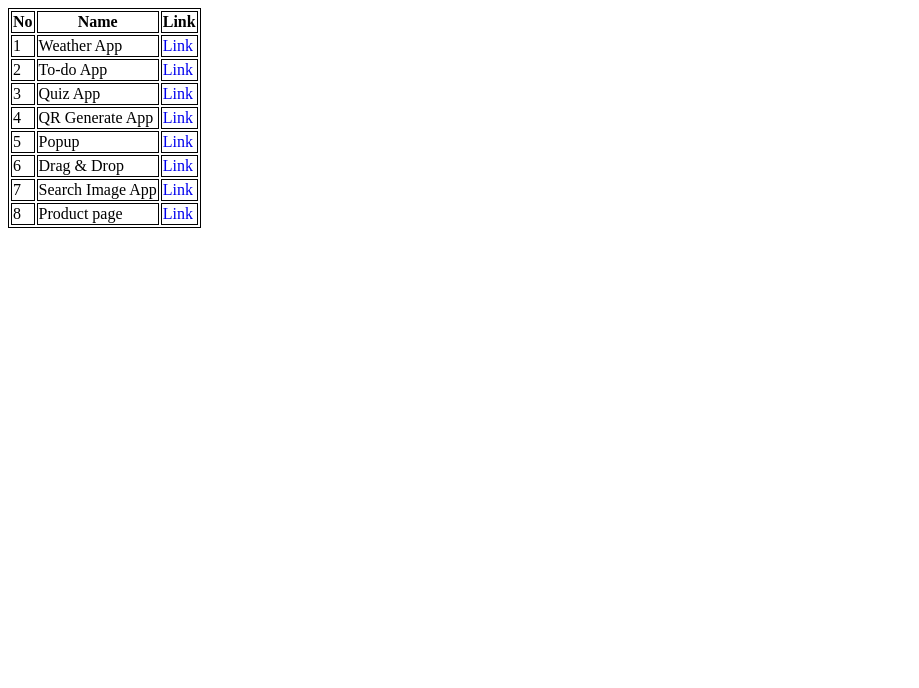
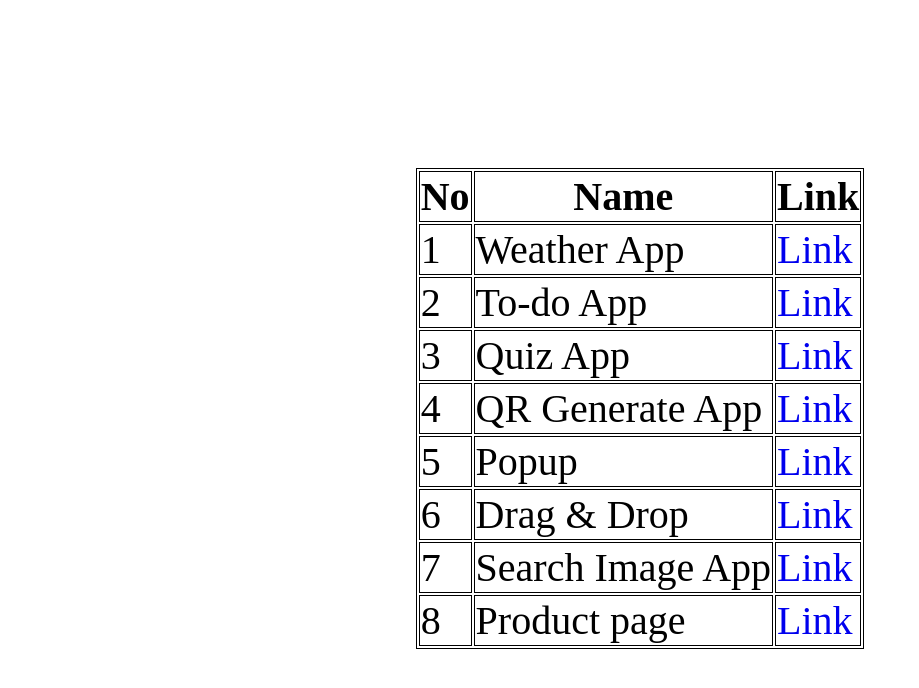
Before and after one commit to shadowhira/30days-30prjs, a plain HTML site: page index.html in a window 1280 px wide. Shown: the whole page, without its empty margins (0-919 px from the left). Drawn offline with Linux system fonts and the light colour scheme.

Commit message:
add menu style

```diff
--- a/index.html
+++ b/index.html
@@ -11,15 +11,24 @@
         td,
         th {
             border: 1px solid black;
+            font-size: 40px;
         }
 
         a {
             text-decoration: none;
         }
+
+        .container {
+            height: 100vh;
+            display: flex;
+            justify-content: center;
+            align-items: center;
+        }
     </style>
 </head>
 
 <body>
+    <div class="container">
         <table>
             <tr>
                 <th>No</th>
@@ -67,6 +76,7 @@
                 <td><a href="./d5-product-page/index.html">Link</a></td>
             </tr>
         </table>
+    </div>
 </body>
 
 </html>
```
Lines whose indentation alone changed are shown as unchanged.
